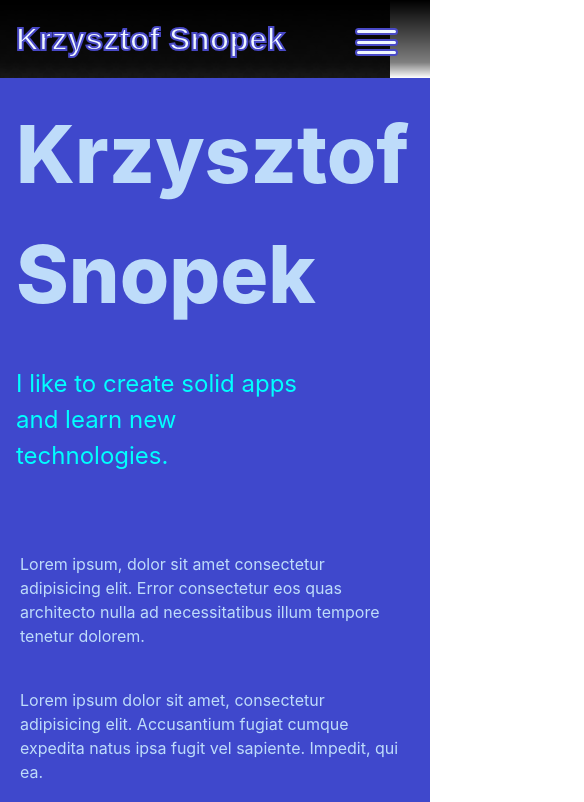
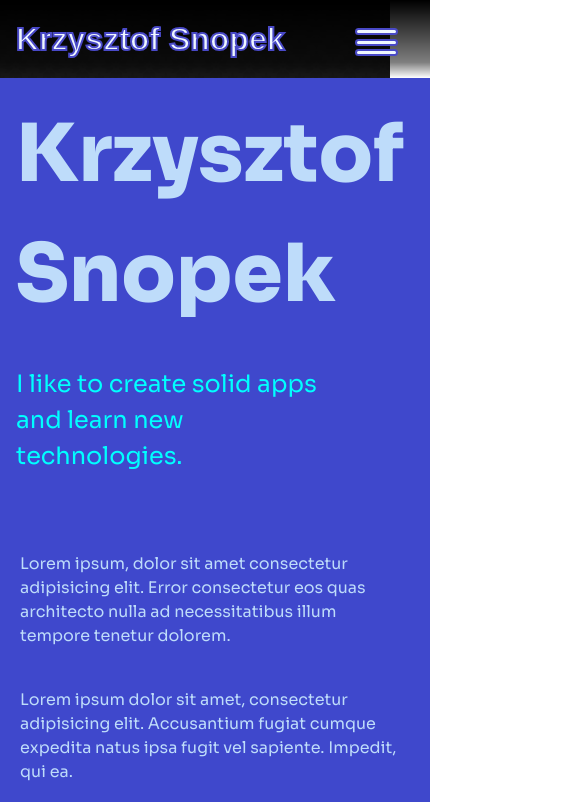
Before and after one commit to KrzysztofSnopek/resume, a React (Create React App) app: page / in a window 390 px wide. Shown: the top 802 px of the page, 584 px wide, since content can reach past the window. Built offline with nearby package versions, Linux system fonts and the light colour scheme; grey boxes are pictures that could not be loaded; the HTML template or start-up script is replaced by a standard one.

Commit message:
Adds Sora font

```diff
--- a/src/Components/Contact.tsx
+++ b/src/Components/Contact.tsx
@@ -2,7 +2,7 @@ import '../Styles/Contact.css'
 
 export function Contact() {
   return (
-    <div className='font-bold text-3xl text-secondary px-10 bg-outro bg-contact-pattern bg-no-repeat p-2 pt-[20vh] md:pt-[30vh] lg:pt-[40vh] grid md:grid-cols-1 md:grid-cols-2'>
+    <div className='font-bold text-3xl text-secondary px-10 bg-outro bg-contact-pattern bg-no-repeat p-2 pt-[20vh] md:pt-[30vh] lg:pt-[40vh] grid md:grid-cols-1 lg:grid-cols-2'>
       <div className='p-8 md:order-1'>GET IN TOUCH</div>
 
       <div className='p-8 md:order-3'>Do you think I could fit in the team? Let's make it reality. Message me now!</div>
--- a/src/Styles/App.css
+++ b/src/Styles/App.css
@@ -1,3 +1,5 @@
+@import url('https://fonts.googleapis.com/css2?family=Sora:wght@300;400;500;600;700;800&display=swap');
+
 .app {
     background-color: rgb(25, 25, 25);
     background-image: url("../Images/moroccan-flower.png");
--- a/src/Styles/index.css
+++ b/src/Styles/index.css
@@ -1,8 +1,6 @@
 body {
   margin: 0;
-  font-family: -apple-system, BlinkMacSystemFont, 'Segoe UI', 'Roboto', 'Oxygen',
-    'Ubuntu', 'Cantarell', 'Fira Sans', 'Droid Sans', 'Helvetica Neue',
-    sans-serif;
+  font-family: 'Sora', sans-serif;
   -webkit-font-smoothing: antialiased;
   -moz-osx-font-smoothing: grayscale;
 }
```
